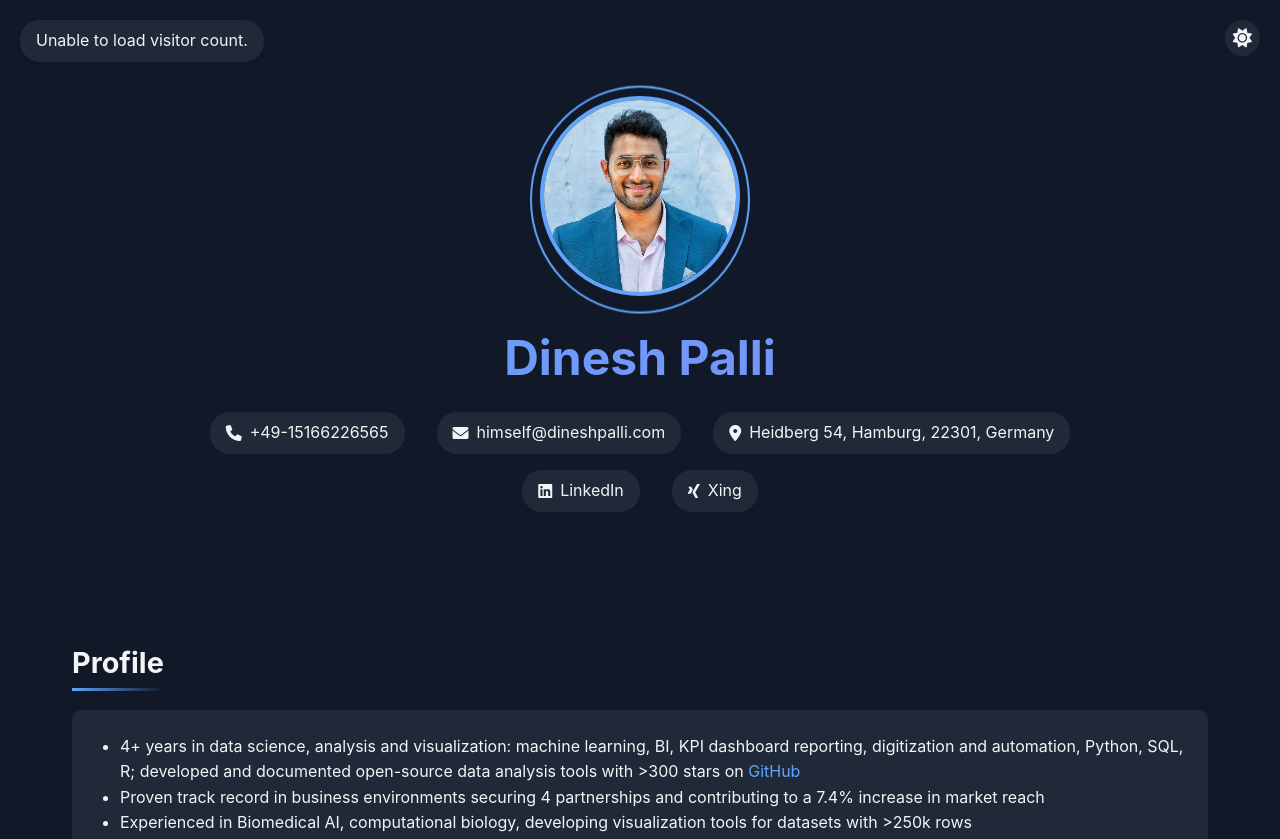
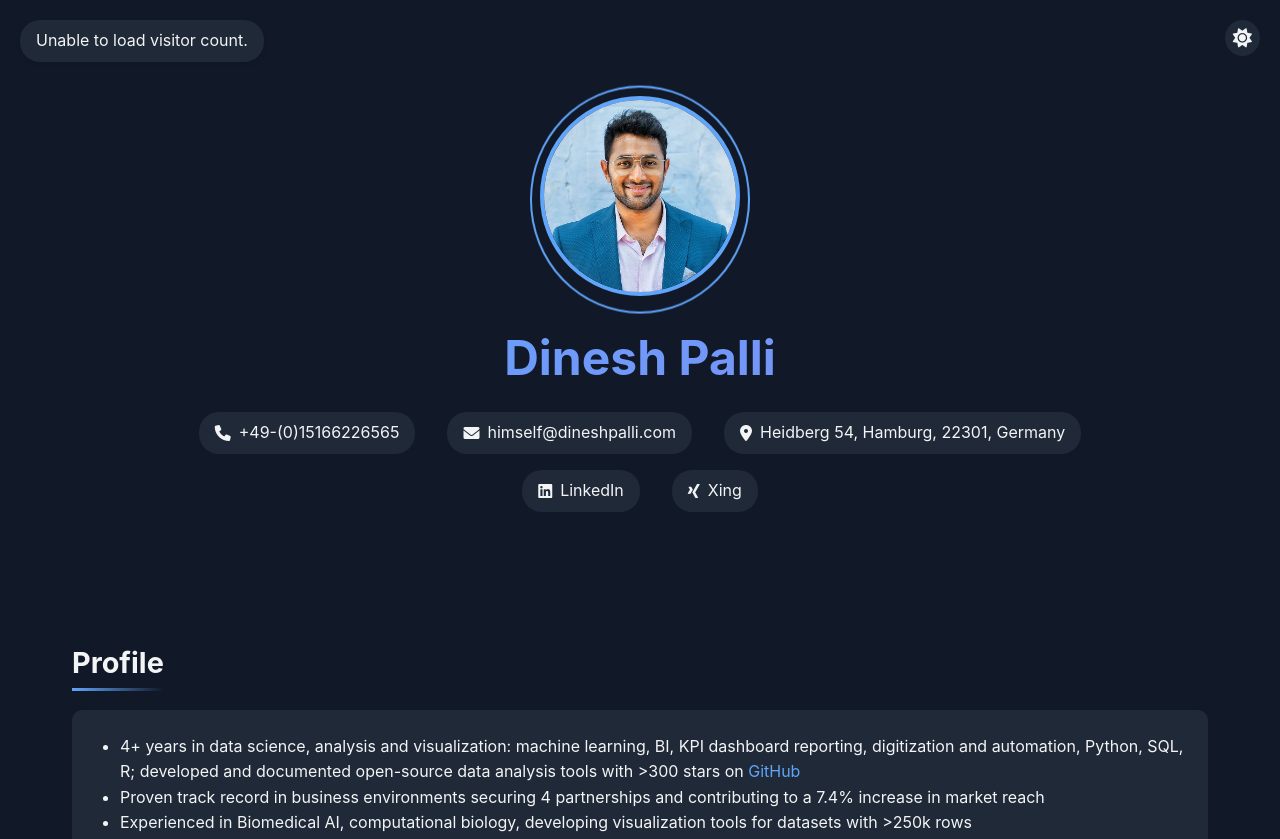
Before and after one commit to dineshpalli/cloudresumechallenge-azure, a plain HTML site: page frontend/index.html in a window 1280 px wide. Shown: the top 839 px of the page. Drawn offline with Linux system fonts and the light colour scheme; no server answers.

Commit message:
minor update

```diff
--- a/frontend/index.html
+++ b/frontend/index.html
@@ -435,7 +435,7 @@
                 <div class="contact-info-row">
                     <div class="contact-item">
                         <i class="fas fa-phone"></i>
-                        +49-15166226565
+                        +49-(0)15166226565
                     </div>
                     <div class="contact-item">
                         <i class="fas fa-envelope"></i>
```
